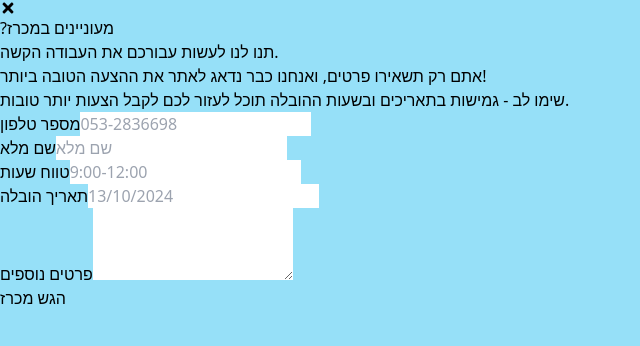
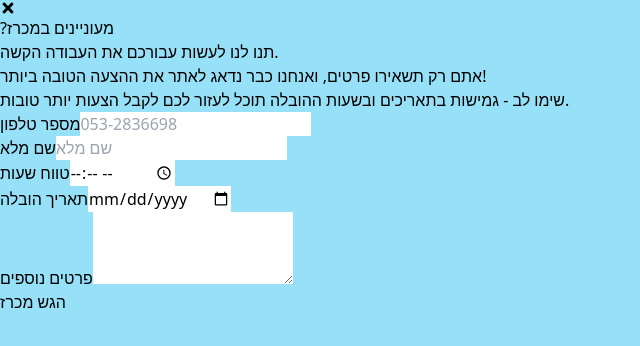
Before and after one commit to shubhjhawar/homeCalculator, a React (Vite) app: page /summary in a window 1280 px wide. Both pictures are taken after a click on the element "צור מכרז". Shown: the top 346 px of the page, without its empty margins (0-640 px from the left). Built offline with nearby package versions, Linux system fonts and the light colour scheme.

Commit message:
implemented date and time

```diff
--- a/src/components/Form.jsx
+++ b/src/components/Form.jsx
@@ -94,11 +94,11 @@ const Form = ({ toggleSummary }) => {
                   <div className="flex mb-6">
                     <div className="mr-8">
                       <label htmlFor="hoursRange" className="block mb-1 text-right">טווח שעות</label>
-                      <input type="text" id="hoursRange" className="w-64 h-10 border rounded p-1 text-right" placeholder='9:00-12:00' value={formData.hoursRange} onChange={handleChange} />
+                      <input type="time" id="hoursRange" className="w-64 h-10 border rounded p-1 text-right" placeholder='9:00-12:00' value={formData.hoursRange} onChange={handleChange} />
                     </div>
                     <div>
                       <label htmlFor="movingDate" className="block mb-1 text-right">תאריך הובלה</label>
-                      <input type="text" id="movingDate" className="w-64 h-10 border rounded p-1 text-right" placeholder='13/10/2024' value={formData.movingDate} onChange={handleChange} />
+                      <input type="date" id="movingDate" className="w-64 h-10 border rounded p-1 text-right" placeholder='13/10/2024' value={formData.movingDate} onChange={handleChange} />
                     </div>
                   </div>
                   <div className="mb-6">
```
